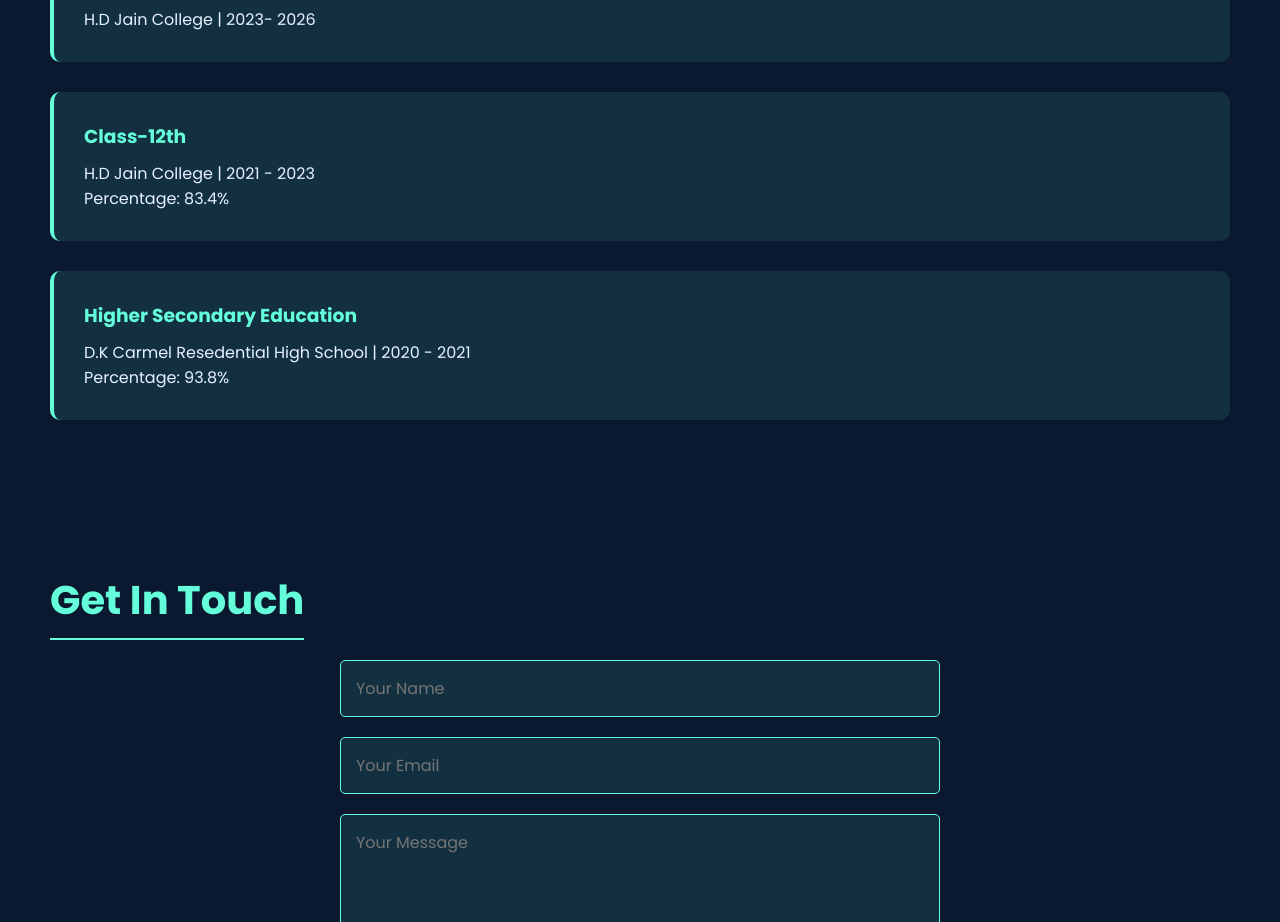
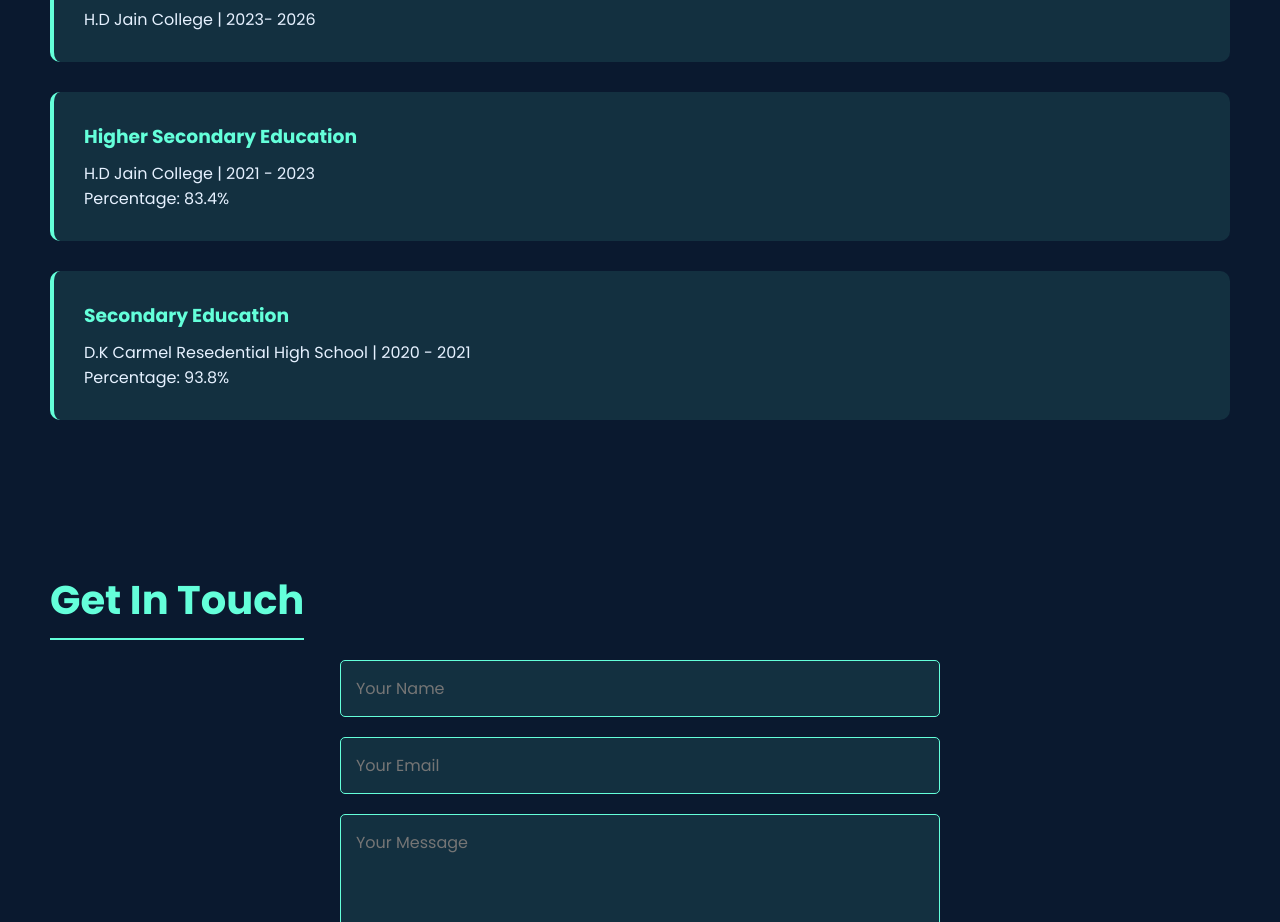
Before and after one commit to amansharmaofficial/My-Portfolio, a plain HTML site: page index.html in a window 1280 px wide. Shown: the part 2463-3385 px from the top of the page. Drawn offline with nearby package versions, Linux system fonts and the light colour scheme.

Commit message:
Update index.html

```diff
--- a/index.html
+++ b/index.html
@@ -110,12 +110,12 @@
 
         </div>
         <div class="education-card">
-            <h3>Class-12th</h3>
+            <h3>Higher Secondary Education</h3>
             <p>H.D Jain College | 2021 - 2023</p>
             <p>Percentage: 83.4%</p>
         </div>
         <div class="education-card">
-            <h3>Higher Secondary Education</h3>
+            <h3>Secondary Education</h3>
             <p>D.K Carmel Resedential High School | 2020 - 2021</p>
             <p>Percentage: 93.8%</p>
         </div>
```
